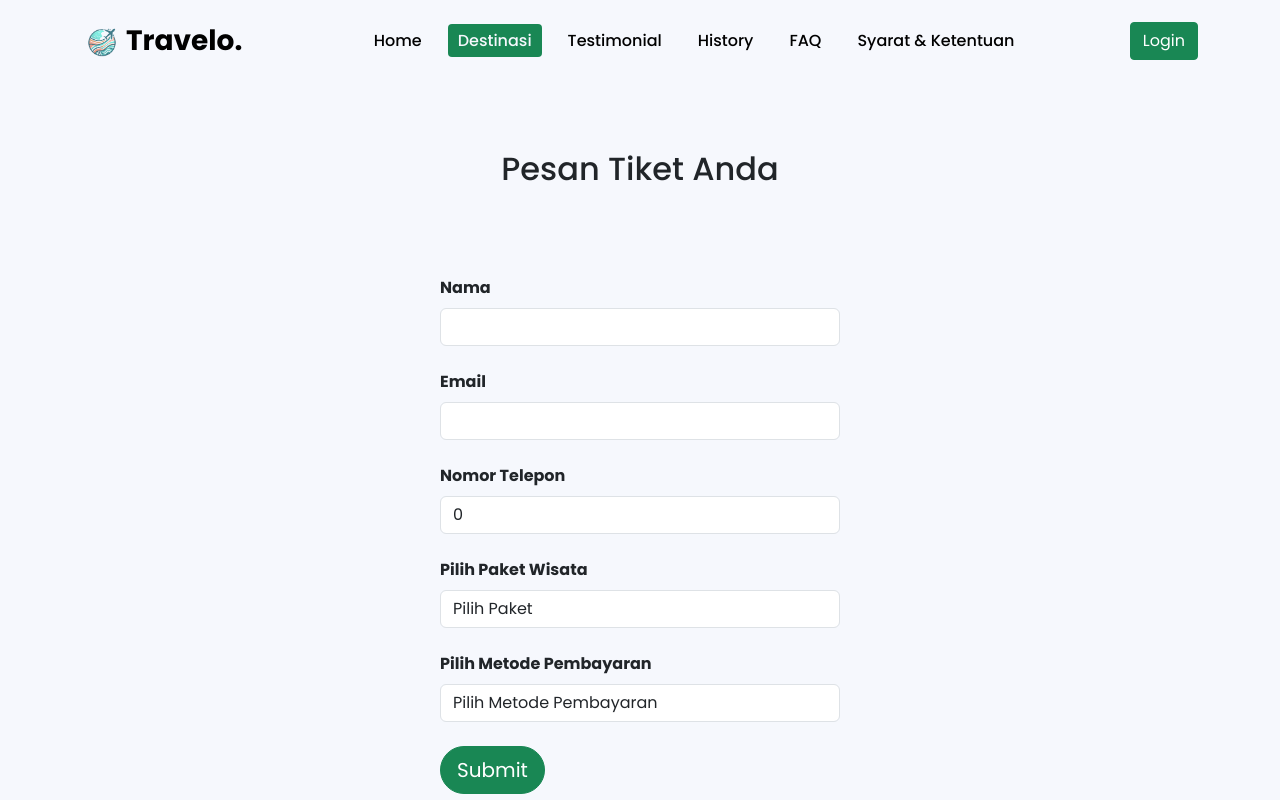
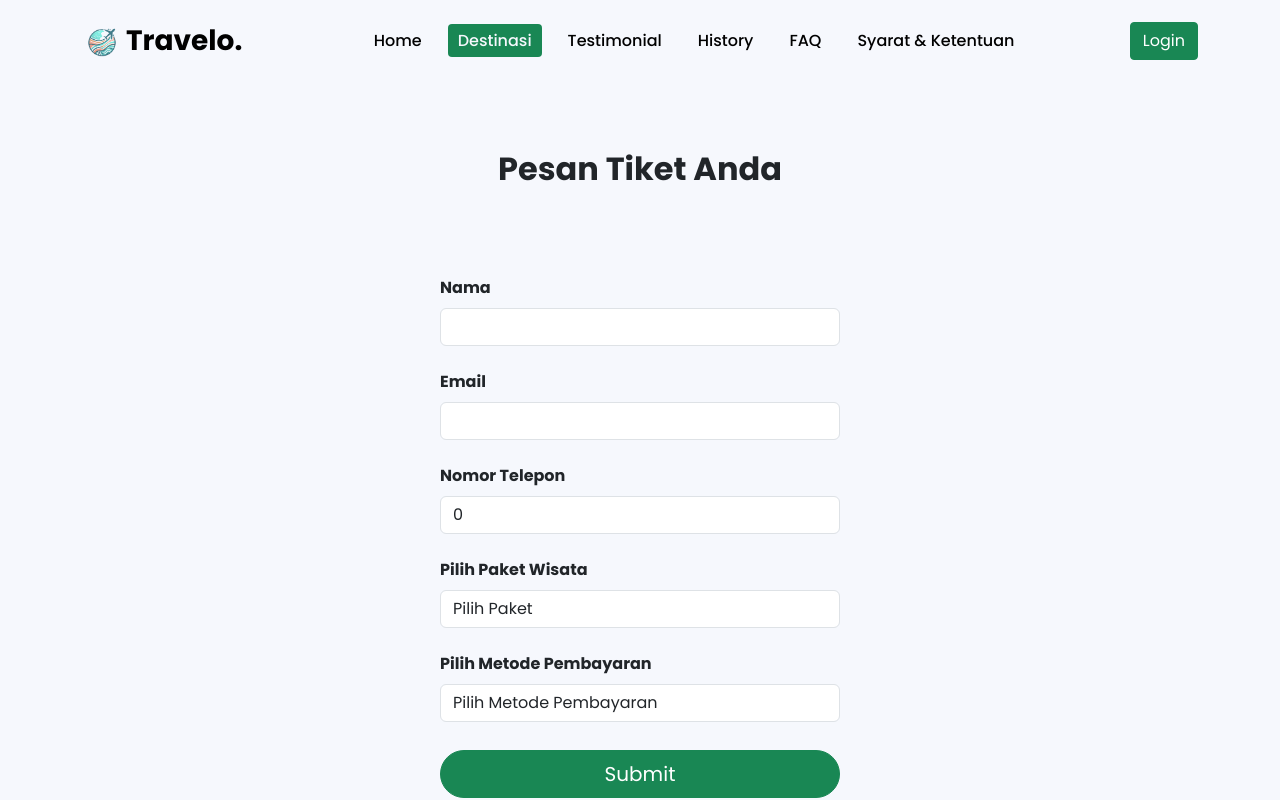
Before and after one commit to RafiFikri/mini-project, a React (Vite) app: page /destination/1/transaction in a window 1280 px wide. Shown: the top 800 px of the page. Built offline with nearby package versions, Linux system fonts and the light colour scheme.

Commit message:
style: Add animation

```diff
--- a/src/pages/syarat/index.jsx
+++ b/src/pages/syarat/index.jsx
@@ -83,9 +83,7 @@ export default function syarat() {
             </Row>
             <Row className="py-3">
               <Col>
-                <h4 className="fw-bold">
-                  5. FAQ (Frequently Asked Questions):
-                </h4>
+                <h4 className="fw-bold">5. FAQ (Frequently Asked Questions)</h4>
                 <p>
                   a. Anda dapat menggunakan halaman FAQ untuk mencari informasi
                   terkait dengan perjalanan dan penggunaan website.
--- a/src/pages/transaksi/history.jsx
+++ b/src/pages/transaksi/history.jsx
@@ -38,7 +38,9 @@ export default function HistoryPembayaran() {
           <Container>
             <Row>
               <Col>
-                <h2 className="text-center mb-5">History Pembayaran</h2>
+                <h2 className="text-center fw-bold animate__animated animate__fadeInUp animate__delay-0.8s mb-5">
+                  History Pembayaran
+                </h2>
               </Col>
             </Row>
             <Row>
--- a/src/pages/transaksi/index.jsx
+++ b/src/pages/transaksi/index.jsx
@@ -65,7 +65,9 @@ export default function Transaction() {
           <Container>
             <Row>
               <Col>
-                <h2 className="text-center">Pesan Tiket Anda</h2>
+                <h2 className="text-center fw-bold text-center animate__animated animate__fadeInUp animate__delay-0.8s">
+                  Pesan Tiket Anda
+                </h2>
               </Col>
             </Row>
             <Row>
@@ -118,12 +120,14 @@ export default function Transaction() {
                     register={register}
                     error={errors.payment?.message}
                   />
+                  <div className="d-grid pt-1">
                     <Button
                       aria-label="btn-submit"
                       label="Submit"
                       type="submit"
                       disabled={isSubmitting}
                     />
+                  </div>
                 </form>
               </Col>
             </Row>
```
Lines whose indentation alone changed are shown as unchanged.
